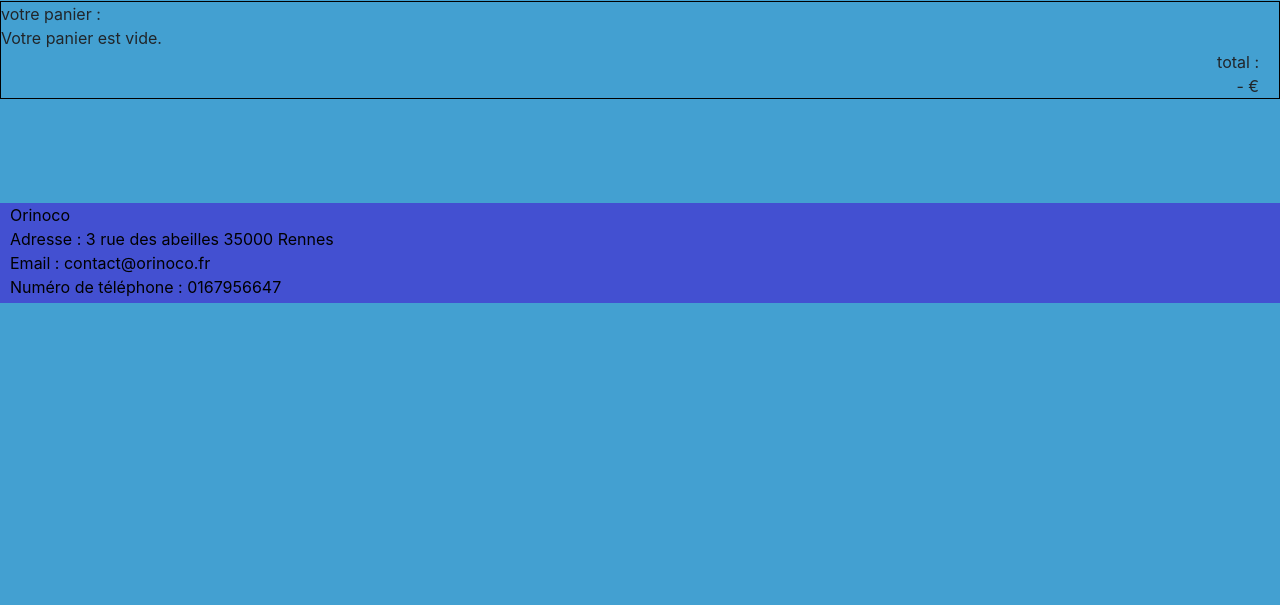
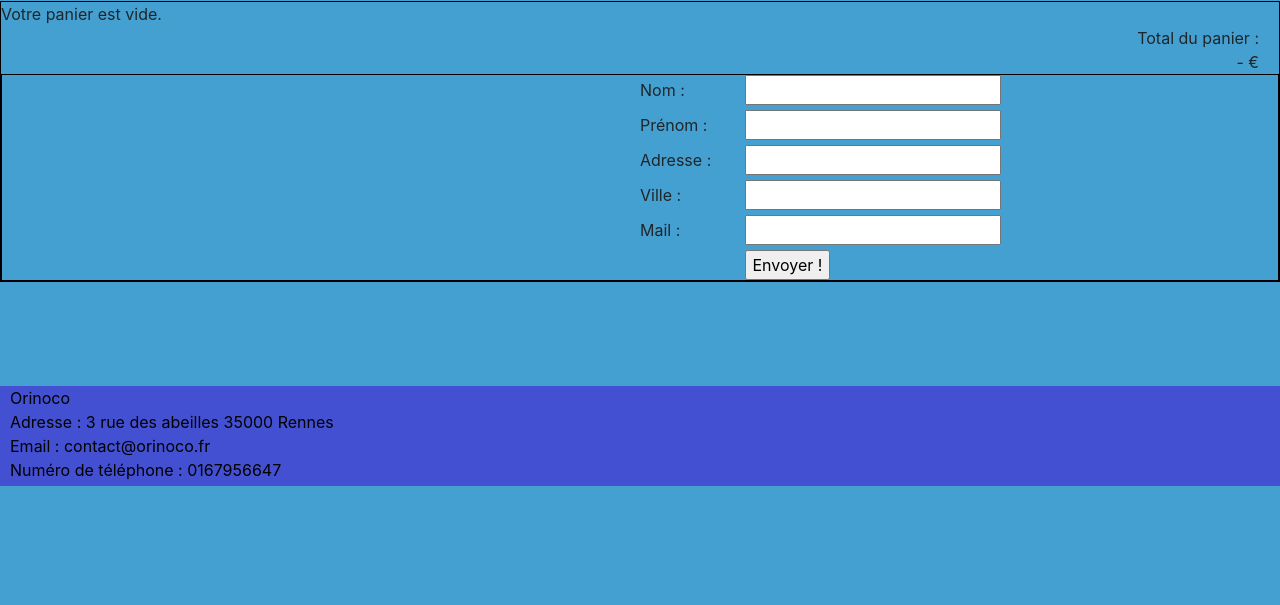
Before and after one commit to GuillaumeRossinot/Projet5, a website: page pages/panier.html in a window 1280 px wide. Shown: the part 195-800 px from the top of the page. Drawn offline with Linux system fonts and the light colour scheme.

Commit message:
-ajout et modification du formulaire de commande

```diff
--- a/css/stylepanier.css
+++ b/css/stylepanier.css
@@ -27,4 +27,16 @@ h2 {
 
 .col-sm {
     border: 1px solid black;
+    width: 100px;
+    display: inline-block;
 }
+
+#formulairecommande label {
+    display: inline-block;
+    width: 100px;
+    margin-left: 50%;
+}
+
+#formulairecommande input {
+    display: inline-block;
+}
--- a/pages/panier.html
+++ b/pages/panier.html
@@ -19,21 +19,36 @@
     </header>
 
     <main>
-        <h2>panier</h2>
+        <h2>Votre panier :</h2>
 
         <article class="produit">
 
             <section class="ours">
-                votre panier :
                 <div id="produits">
                 </div>
                 <div id="prixtotal">
-                    total :
+                    Total du panier :
                     <div id="totalpanier">
                         - €
                     </div>
                 </div>
             </section>
+            <setion class="col-sm" id="formulairecommande">
+                <form action="" method="get" class="form-example">
+                    <label for="name">Nom : </label>
+                    <input type="text" name="nom" id="nom" required></br>
+                    <label for="name">Prénom : </label>
+                    <input type="text" name="prenom" id="prenom" required></br>
+                    <label for="name">Adresse : </label>
+                    <input type="text" name="adresse" id="adresse" required></br>
+                    <label for="name">Ville : </label>
+                    <input type="text" name="ville" id="ville" required></br>
+                    <label for="email">Mail : </label>
+                    <input type="email" name="email" id="email" required></br>
+                    <label></label>
+                    <input type="submit" value="Envoyer !">
+                </form>
+            </setion>
         </article>
 
     </main>
--- a/scripts/panier.js
+++ b/scripts/panier.js
@@ -83,7 +83,7 @@ if (panierLinea != null) {
                 Nom : ${infoproduit.name}</br>
                 Prix : ${infoproduit.price} €</br>
                 Description : ${infoproduit.description}</br>
-                quantité :
+                Quantité :
                 <button onclick="moinsTeddy('${teddyId}',${infoproduit.price});calculTotalPrixpanier();">
                 -
                 </button>
@@ -94,7 +94,7 @@ if (panierLinea != null) {
                 +
                 </button>
                 </br>
-                total produit :
+                Total produit :
                 <div id="totalproduit${teddyId}">${totalproduit} €
                 </div></br>
             </div>
```
Also changed, not shown: pages/produit.html (+3 -3 lines).
